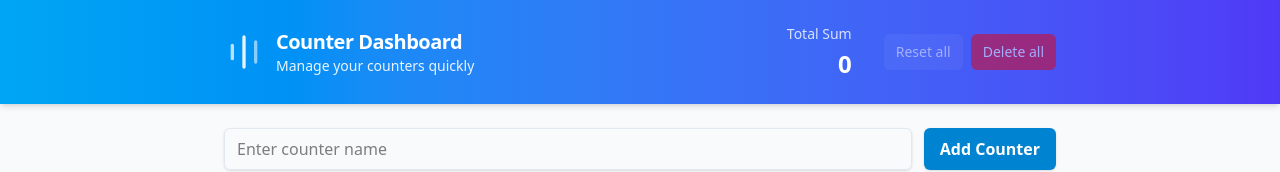
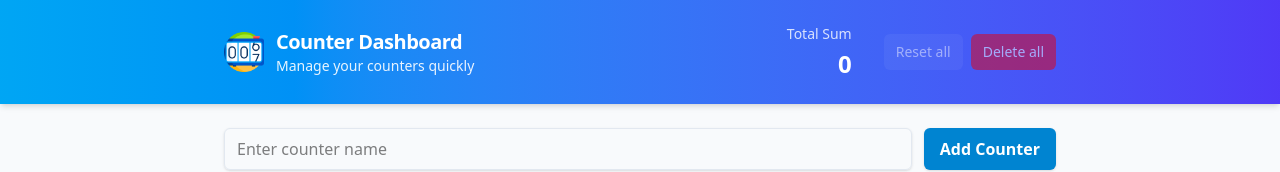
Before and after one commit to Typher7/CounterLab, a React (Vite) app: page / in a window 1280 px wide. Shown: the top 172 px of the page. Built offline with nearby package versions, Linux system fonts and the light colour scheme.

Commit message:
added a logo

```diff
--- a/index.html
+++ b/index.html
@@ -2,7 +2,7 @@
 <html lang="en">
   <head>
     <meta charset="UTF-8" />
-    <link rel="icon" type="image/svg+xml" href="/vite.svg" />
+    <link rel="icon" type="image/svg+xml" href="/counter.png" />
     <meta name="viewport" content="width=device-width, initial-scale=1.0" />
     <title>HCI Multi-Counter</title>
   </head>
--- a/src/components/Header.jsx
+++ b/src/components/Header.jsx
@@ -9,29 +9,7 @@
     <header className="bg-gradient-to-r from-sky-500 to-indigo-600 text-white py-6 shadow-md">
       <div className="max-w-4xl mx-auto px-4 sm:px-6 lg:px-8 flex items-center justify-between">
         <div className="flex items-center space-x-3">
-          <svg
-            className="h-10 w-10 text-white/90"
-            viewBox="0 0 24 24"
-            fill="none"
-            xmlns="http://www.w3.org/2000/svg"
-            aria-hidden="true"
-          >
-            <path
-              d="M12 2a1 1 0 0 1 1 1v18a1 1 0 1 1-2 0V3a1 1 0 0 1 1-1z"
-              fill="currentColor"
-            />
-            <path
-              d="M5 7a1 1 0 0 1 1 1v8a1 1 0 1 1-2 0V8a1 1 0 0 1 1-1z"
-              fill="currentColor"
-              opacity="0.8"
-            />
-            <path
-              d="M19 5a1 1 0 0 1 1 1v12a1 1 0 1 1-2 0V6a1 1 0 0 1 1-1z"
-              fill="currentColor"
-              opacity="0.6"
-            />
-          </svg>
-
+          <img src="/counter.png" alt="Counter Icon" className="h-10 w-10" />
           <div>
             <h1 className="text-xl font-semibold tracking-tight">Counter Dashboard</h1>
             <p className="text-sm text-white/90">Manage your counters quickly</p>
```
Also changed, not shown: public/counter.png (added).
